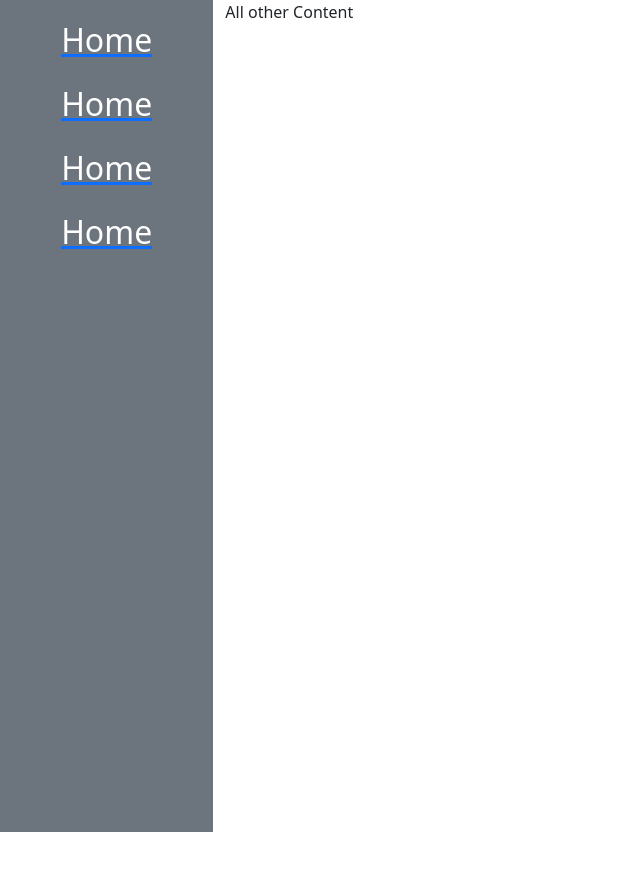
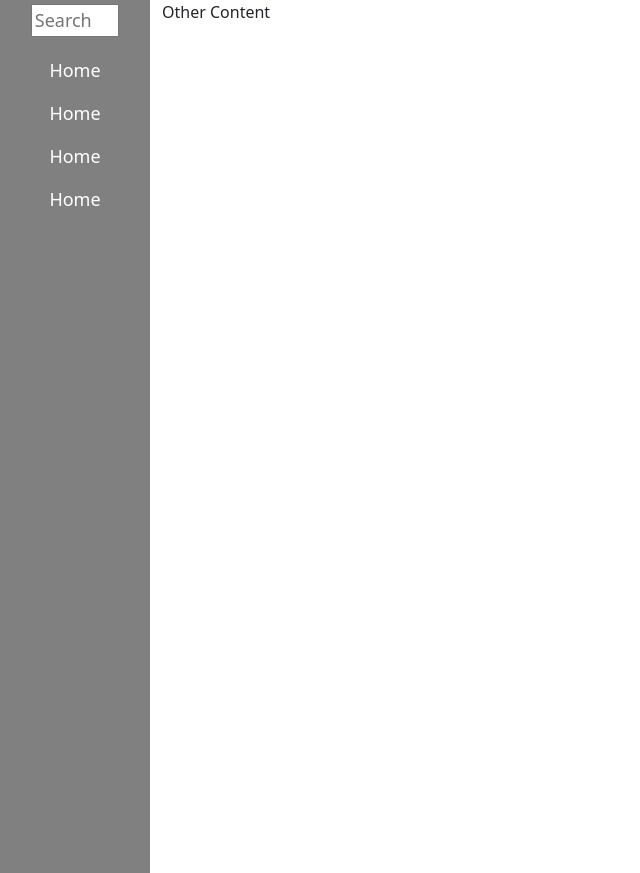
Before and after one commit to https-github-com-Estenbargas/book-finder-capstone, a React (Create React App) app in the folder frontend/: page / in a window 1280 px wide. Shown: the whole page, without its empty margins (0-640 px from the left). Before the commit the page ends 832 px from the top, so only its background shows below. Built offline with nearby package versions, Linux system fonts and the light colour scheme.

Commit message:
created searchbar added repsonsiveness (Working on toggler)

```diff
--- a/frontend/src/ui/App.css
+++ b/frontend/src/ui/App.css
@@ -0,0 +1,19 @@
+#sidebar-wrapper {
+    width: 150px;
+    background-color: gray;
+}
+#sidebar-wrapper * {
+    font-size: large;
+    text-decoration: none;
+}
+@media (max-width: 768px) {
+    #sidebar-wrapper {
+        width: 105px;
+    }
+    #mainNav p {
+        font-size: medium;
+    }
+    #input {
+        font-size: medium;
+    }
+}
--- a/frontend/src/ui/App.js
+++ b/frontend/src/ui/App.js
@@ -4,7 +4,6 @@ import { Home } from './Home'
 import { FourOhFour } from './FourOhFour'
 import React from 'react'
 import "./App.css"
-import {MainSideBar} from "./shared/components/SideBar";
 
 export const App = () => (
     <>
--- a/frontend/src/ui/Home.js
+++ b/frontend/src/ui/Home.js
@@ -1,17 +1,24 @@
 import React from "react"
 import {MainSideBar} from "./shared/components/SideBar";
-import {Col, Container, Row} from "react-bootstrap";
+import {Col, Container, Image, Row} from "react-bootstrap";
+
 
 export const Home = () => {
     return (
         <>
+
             <Container fluid>
                 <Row>
-                    <Col xs={"2"} id={"sidebar-wrapper"} className={"bg-secondary text-white"}>
+                    <Col>
+
+                    </Col>
+                </Row>
+            </Container>
+            <Container fluid>
+                <Row>
                     <MainSideBar />
-                    </Col>
-                    <Col xs={"10"} id={"page-content-wrapper"}>
-                        <p>All other Content </p>
+                    <Col id={"page-content-wrapper"}>
+                        <p>Other Content</p>
                     </Col>
                 </Row>
             </Container>
--- /dev/null
+++ b/frontend/src/ui/shared/components/SearchBar.js
@@ -0,0 +1,11 @@
+import React, {useState} from "react"
+export function SearchBar() {
+    const [searchTerm, setSearchTerm] = useState("")
+    return (
+        <>
+            <form className={"justify-content-center p-1 d-flex "} role={"search"} id={"form"}>
+                <input className={"w-75"} type={"text"} id={"input"} placeholder={"Search"} onChange={(event) => {setSearchTerm(event.target.value)}} />
+            </form>
+        </>
+    )
+}
--- a/frontend/src/ui/shared/components/SideBar.js
+++ b/frontend/src/ui/shared/components/SideBar.js
@@ -1,31 +1,36 @@
 import React from "react"
-import {Col, Container, Nav} from "react-bootstrap";
+import {Col, Nav} from "react-bootstrap";
 import {Link} from "react-router-dom";
+import {SearchBar} from "./SearchBar";
 export function MainSideBar() {
     return (
         <>
-               <Nav varient={"pill"}  className={"d-flex flex-column align-items-center text-dark m-3 sidebar min-vh-100"}>
+            <Col xs={"1"} id={"sidebar-wrapper"} className={""}>
+                <SearchBar />
+               <Nav varient={"pill"} id={"mainNav"}  className={"d-flex flex-column align-items-center text-dark m-3 sidebar min-vh-100"}>
                     <Nav.Item>
                         <Link exact to={"/404"}>
-                          <p className={"fs-2 text-white text-center"}>Home</p>
+                          <p className={"text-white text-center"}>Home</p>
                         </Link>
                     </Nav.Item>
                    <Nav.Item>
                        <Link exact to={"/404"}>
-                           <p  className={" fs-2 text-white text-center"}>Home</p>
+                           <p  className={"text-white text-center"}>Home</p>
                        </Link>
                    </Nav.Item>
                    <Nav.Item>
                        <Link exact to={"/404"}>
-                           <p className={" fs-2 text-white text-center"}>Home</p>
+                           <p className={"text-white text-center"}>Home</p>
                        </Link>
                    </Nav.Item>
                    <Nav.Item>
                        <Link exact to={"/404"}>
-                           <p className={" fs-2  text-white text-center"}>Home</p>
+                           <p className={"text-white text-center"}>Home</p>
                        </Link>
                    </Nav.Item>
                </Nav>
+            </Col>
+
         </>
     )
 }
```
